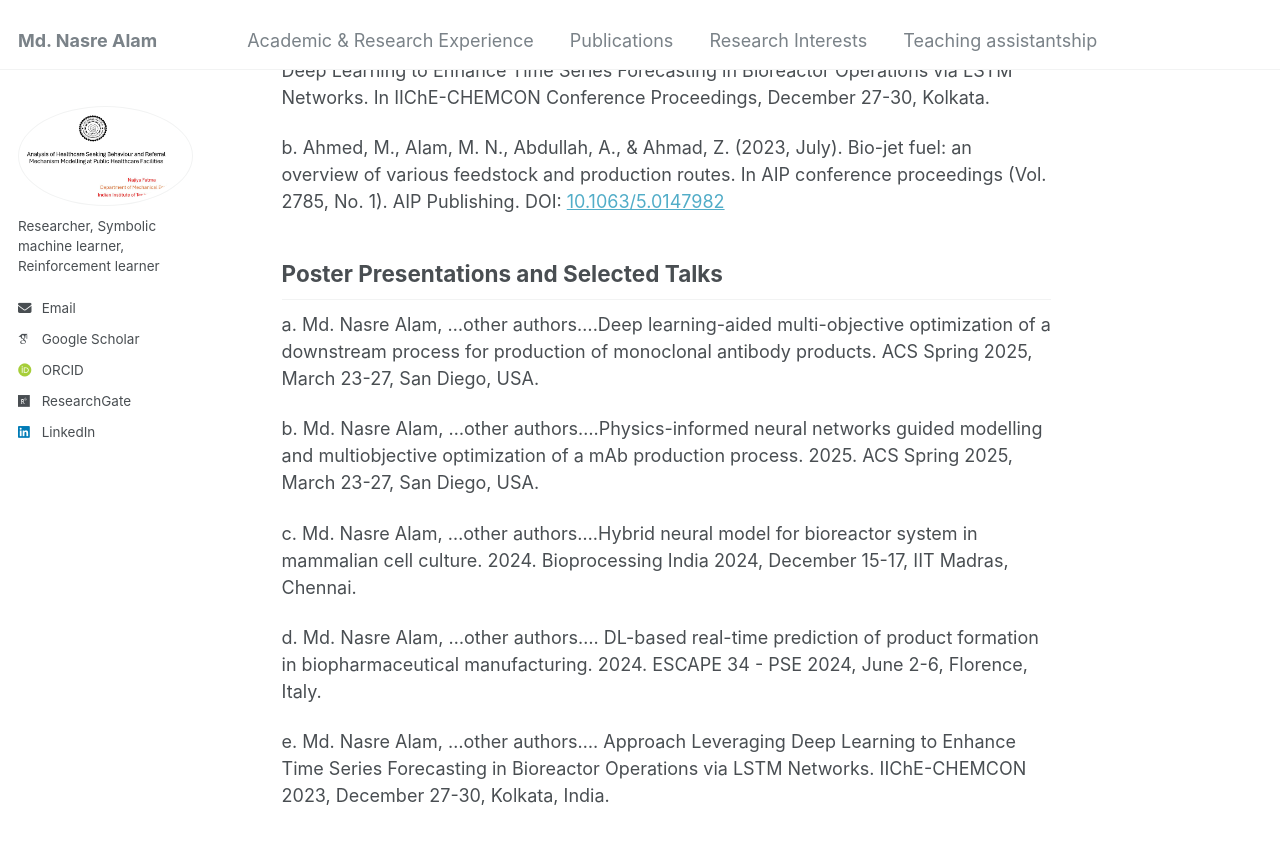
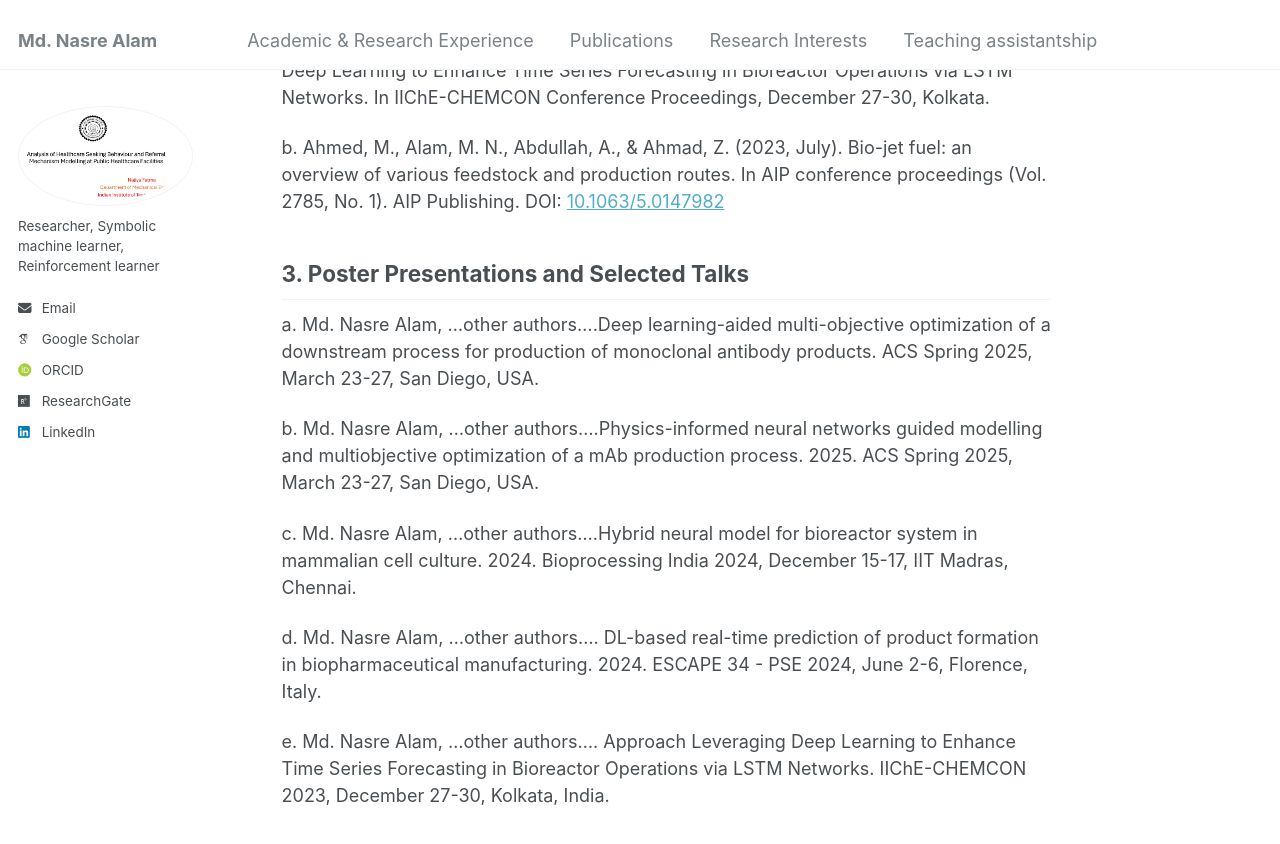
Before and after one commit to mdnasreiit/mdnasreiit.github.io, a Jekyll site: the page built from _pages/markdown.md, in a window 1280 px wide and 900 px high, scrolled down 988 px. Shown: the top 844 px of the window. Built offline with Jekyll 4.4.1, drawn with Linux system fonts in a browser that asks for light colours; some web fonts are replaced; our own code applies the rules of GitHub Pages for plain Markdown files.

Commit message:
Update markdown.md

```diff
--- a/_pages/markdown.md
+++ b/_pages/markdown.md
@@ -29,7 +29,7 @@ a. Alam, M. N., Gangwar, N., Kodamana, H., & Rathore, A. S. (2023). Approach Lev
 b. Ahmed, M., Alam, M. N., Abdullah, A., & Ahmad, Z. (2023, July). Bio-jet fuel: an overview of various feedstock and production routes. In AIP conference proceedings (Vol. 2785, No. 1). AIP Publishing. DOI: [10.1063/5.0147982](https://doi.org/10.1063/5.0147982)
 
 
-## Poster Presentations and Selected Talks
+## 3. Poster Presentations and Selected Talks
 
  a. Md. Nasre Alam, ...other authors....Deep learning-aided multi-objective optimization of a downstream process for production of monoclonal antibody products. ACS Spring 2025, March 23-27, San Diego, USA.
 
```
